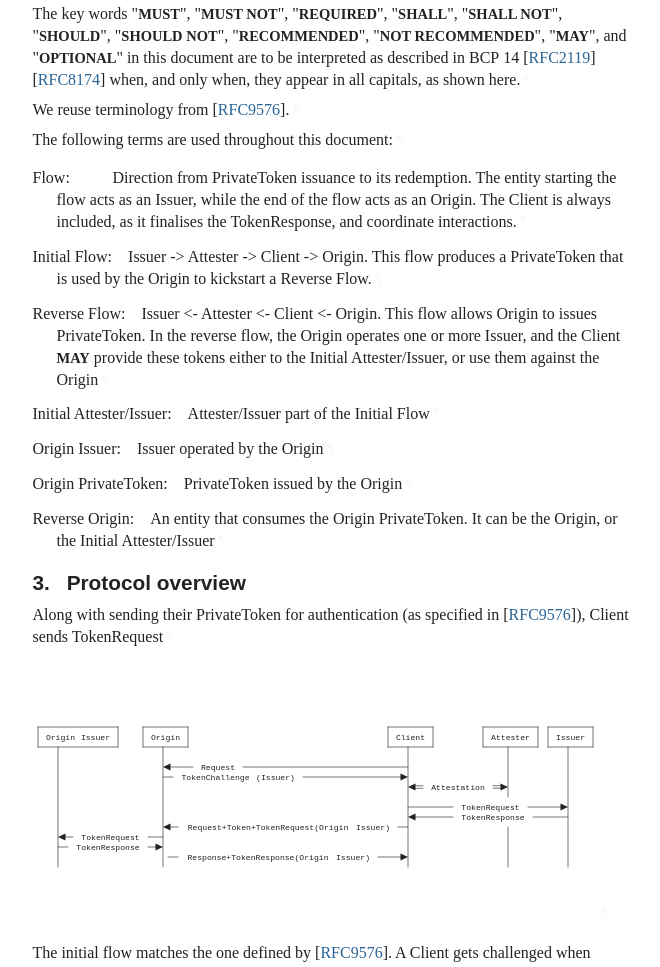
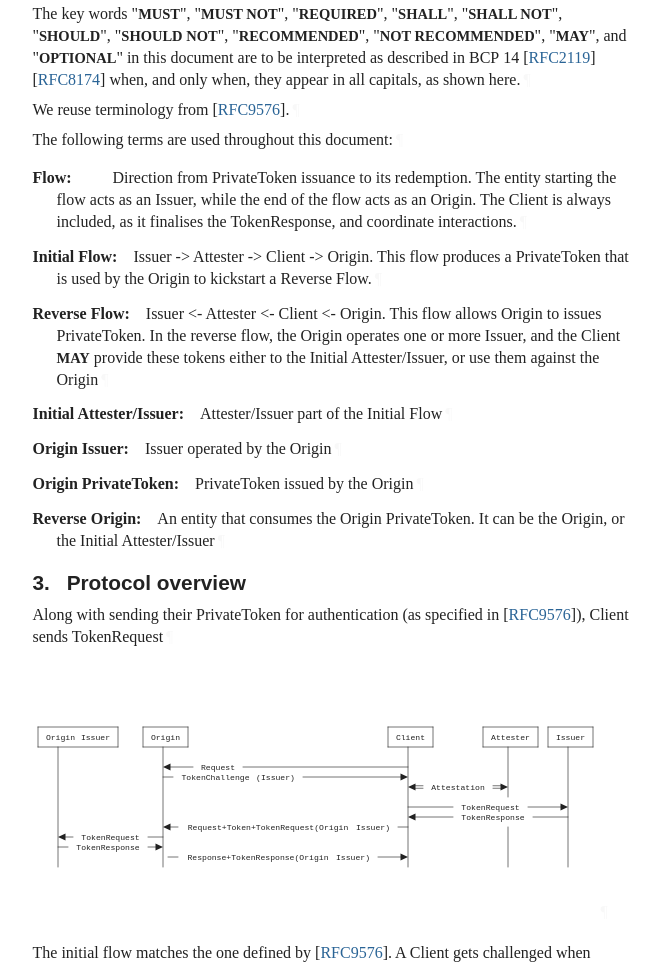
Before and after one commit to thibmeu/draft-meunier-privacypass-reverse-flow-informational, a plain HTML site: page draft-meunier-privacypass-reverse-flow-informational.html in a window 1280 px wide. Shown: the part 1166-2133 px from the top of the page, without its empty margins (92-752 px from the left). Drawn offline with Linux system fonts and the light colour scheme; a web font is replaced by a local one.

Commit message:
Script updating gh-pages from 9ed5dbe. [ci skip]

```diff
--- a/draft-meunier-privacypass-reverse-flow-informational.html
+++ b/draft-meunier-privacypass-reverse-flow-informational.html
@@ -1229,7 +1229,7 @@ appear in all capitals, as shown here.<a href="#section-2-1" class="pilcrow">¶<
 <p id="section-2-2">We reuse terminology from <span>[<a href="#RFC9576" class="cite xref">RFC9576</a>]</span>.<a href="#section-2-2" class="pilcrow">¶</a></p>
 <p id="section-2-3">The following terms are used throughout this document:<a href="#section-2-3" class="pilcrow">¶</a></p>
 <span class="break"></span><dl class="dlParallel" id="section-2-4">
-        <dt id="section-2-4.1">Flow:</dt>
+        <dt id="section-2-4.1"><strong>Flow:</strong></dt>
         <dd style="margin-left: 1.5em" id="section-2-4.2">
           <p id="section-2-4.2.1">Direction from PrivateToken issuance to its redemption. The entity starting
 the flow acts as an Issuer, while the end of the flow acts as an Origin. The
@@ -1237,13 +1237,13 @@ Client is always included, as it finalises the TokenResponse, and coordinate
 interactions.<a href="#section-2-4.2.1" class="pilcrow">¶</a></p>
 </dd>
         <dd class="break"></dd>
-<dt id="section-2-4.3">Initial Flow:</dt>
+<dt id="section-2-4.3"><strong>Initial Flow:</strong></dt>
         <dd style="margin-left: 1.5em" id="section-2-4.4">
           <p id="section-2-4.4.1">Issuer -&gt; Attester -&gt; Client -&gt; Origin. This flow produces a PrivateToken that
 is used by the Origin to kickstart a Reverse Flow.<a href="#section-2-4.4.1" class="pilcrow">¶</a></p>
 </dd>
         <dd class="break"></dd>
-<dt id="section-2-4.5">Reverse Flow:</dt>
+<dt id="section-2-4.5"><strong>Reverse Flow:</strong></dt>
         <dd style="margin-left: 1.5em" id="section-2-4.6">
           <p id="section-2-4.6.1">Issuer &lt;- Attester &lt;- Client &lt;- Origin. This flow allows Origin to issues
 PrivateToken. In the reverse flow, the Origin operates one or more Issuer, and
@@ -1251,22 +1251,22 @@ the Client <span class="bcp14">MAY</span> provide these tokens either to the Ini
 use them against the Origin<a href="#section-2-4.6.1" class="pilcrow">¶</a></p>
 </dd>
         <dd class="break"></dd>
-<dt id="section-2-4.7">Initial Attester/Issuer:</dt>
+<dt id="section-2-4.7"><strong>Initial Attester/Issuer:</strong></dt>
         <dd style="margin-left: 1.5em" id="section-2-4.8">
           <p id="section-2-4.8.1">Attester/Issuer part of the Initial Flow<a href="#section-2-4.8.1" class="pilcrow">¶</a></p>
 </dd>
         <dd class="break"></dd>
-<dt id="section-2-4.9">Origin Issuer:</dt>
+<dt id="section-2-4.9"><strong>Origin Issuer:</strong></dt>
         <dd style="margin-left: 1.5em" id="section-2-4.10">
           <p id="section-2-4.10.1">Issuer operated by the Origin<a href="#section-2-4.10.1" class="pilcrow">¶</a></p>
 </dd>
         <dd class="break"></dd>
-<dt id="section-2-4.11">Origin PrivateToken:</dt>
+<dt id="section-2-4.11"><strong>Origin PrivateToken:</strong></dt>
         <dd style="margin-left: 1.5em" id="section-2-4.12">
           <p id="section-2-4.12.1">PrivateToken issued by the Origin<a href="#section-2-4.12.1" class="pilcrow">¶</a></p>
 </dd>
         <dd class="break"></dd>
-<dt id="section-2-4.13">Reverse Origin:</dt>
+<dt id="section-2-4.13"><strong>Reverse Origin:</strong></dt>
         <dd style="margin-left: 1.5em" id="section-2-4.14">
           <p id="section-2-4.14.1">An entity that consumes the Origin PrivateToken. It can be the Origin, or the
 Initial Attester/Issuer<a href="#section-2-4.14.1" class="pilcrow">¶</a></p>
```
Also changed, not shown: draft-meunier-privacypass-reverse-flow-informational.txt (+8 -8 lines).
